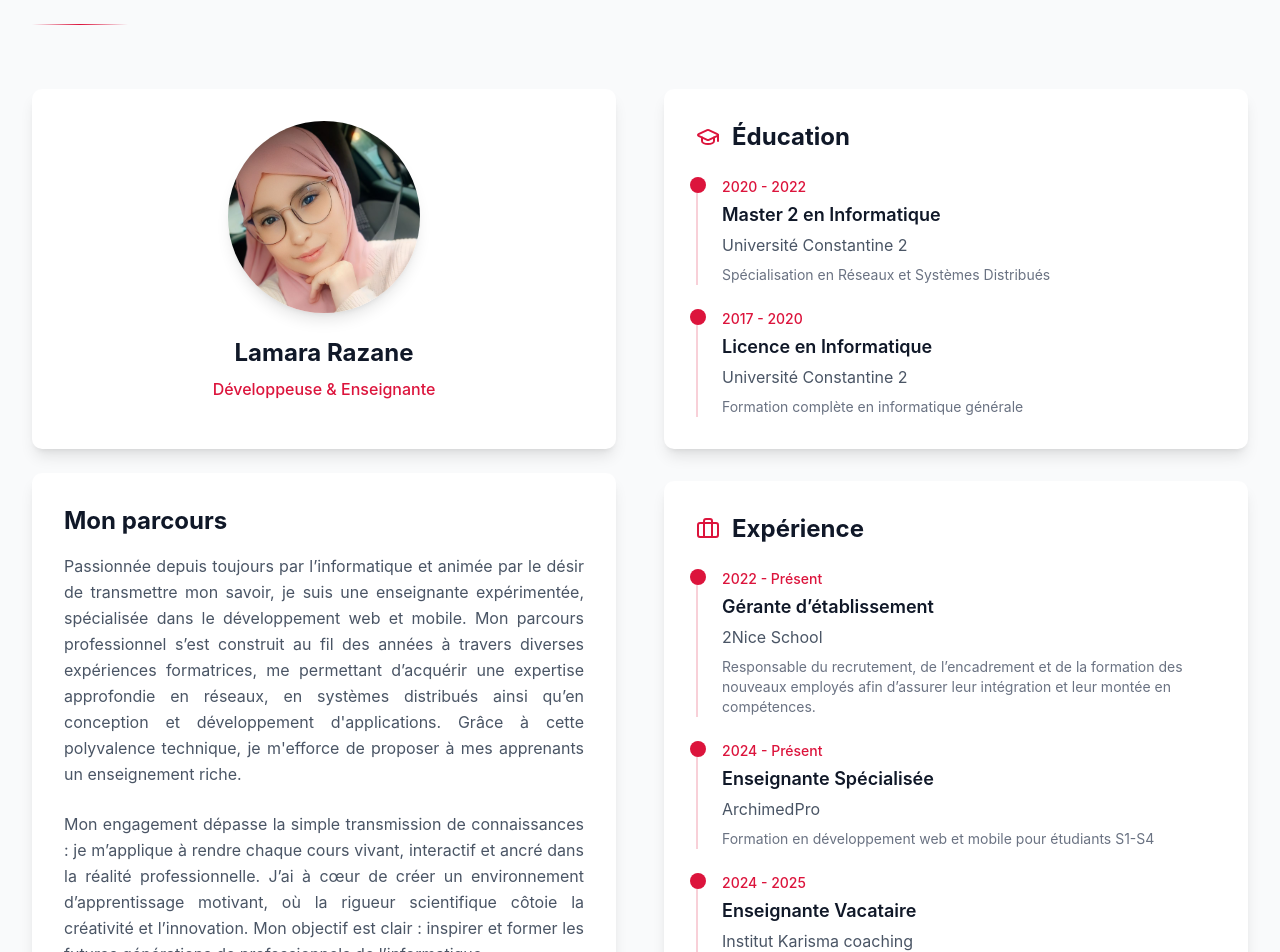
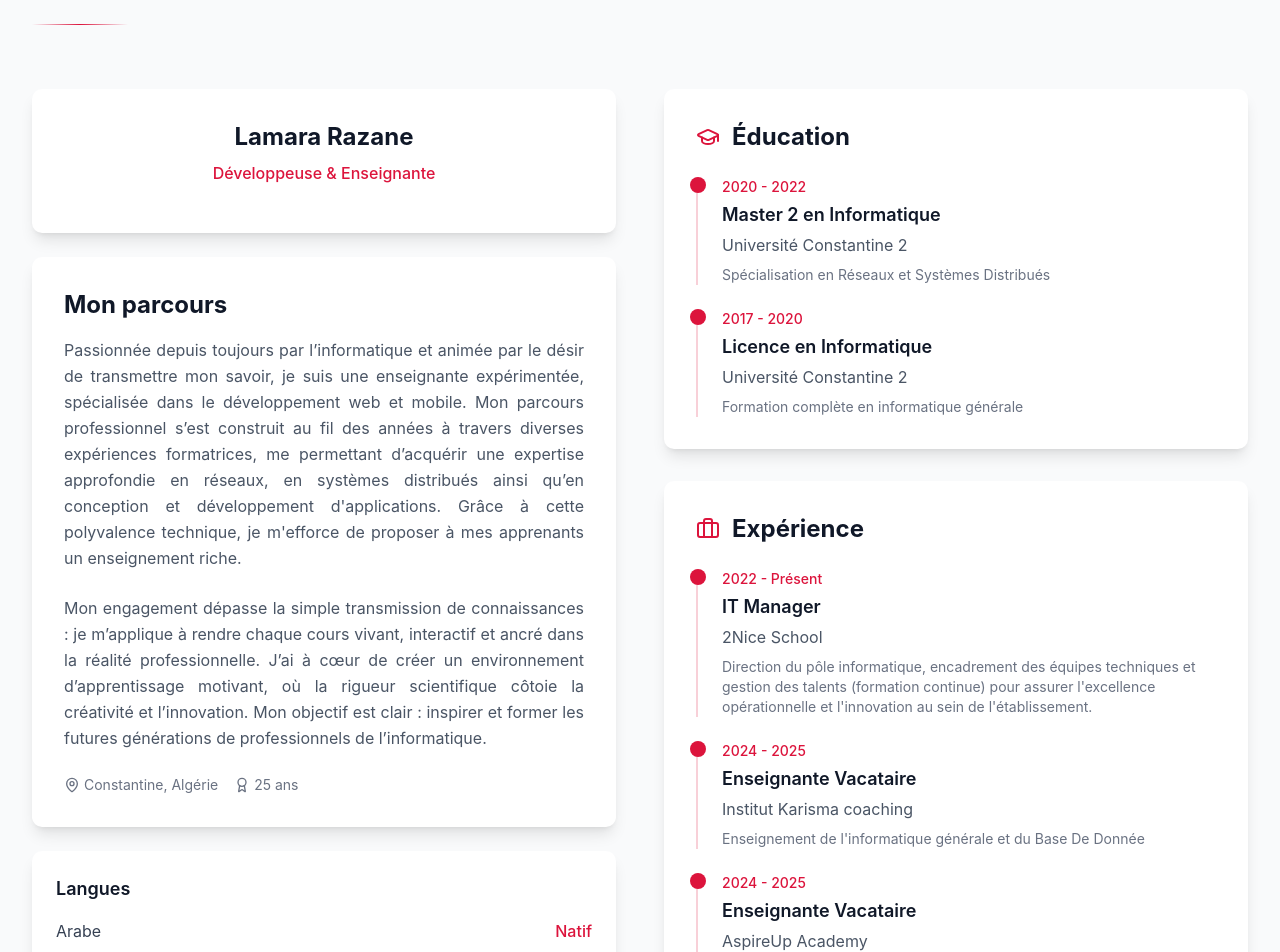
Before and after one commit to Razanelmr/portfolio-razane, a React (Vite) app: page / in a window 1280 px wide. Shown: the part 960-1912 px from the top of the page. Built offline with nearby package versions, Linux system fonts and the light colour scheme.

Commit message:
Mise à jour du code et des modifications

```diff
--- a/portfolio-razane/src/components/AboutSection.jsx
+++ b/portfolio-razane/src/components/AboutSection.jsx
@@ -62,7 +62,6 @@ const AboutSection = () => {
           {/* Présentation personnelle */}
           <div className="space-y-6">
             {/* Photo professionnelle */}
-            <div className="bg-white p-8 rounded-lg shadow-lg text-center">
             <h3 className="text-2xl font-bold text-gray-900 mb-2">Lamara Razane</h3>
             <p className="text-primary font-medium mb-4">Développeuse & Enseignante</p>
           </div>
@@ -151,7 +150,6 @@ const AboutSection = () => {
           </div>
         </div>
       </div>
-      </div>
     </section>
   );
 };
--- a/src/components/AboutSection.jsx
+++ b/src/components/AboutSection.jsx
@@ -1,5 +1,4 @@
 import { GraduationCap, Briefcase, Award, MapPin } from 'lucide-react';
-import profilePhoto from '@/assets/profile-photo.jpg'; // ✅ importer l’image correctement
 
 const AboutSection = () => {
   const education = [
@@ -18,18 +17,13 @@ const AboutSection = () => {
   ];
 
   const experience = [
+
     {
-      year: "2022 - Présent",
-      title: "Gérante d’établissement",
-      company: "2Nice School",
-      description: "Responsable du recrutement, de l’encadrement et de la formation des nouveaux employés afin d’assurer leur intégration et leur montée en compétences."
-    },
-    {
-      year: "2024 - Présent",
-      title: "Enseignante Spécialisée",
-      company: "ArchimedPro",
-      description: "Formation en développement web et mobile pour étudiants S1-S4"
-    },
+  year: "2022 - Présent",
+  title: "IT Manager",
+  company: "2Nice School",
+  description: "Direction du pôle informatique, encadrement des équipes techniques et gestion des talents (formation continue) pour assurer l'excellence opérationnelle et l'innovation au sein de l'établissement."
+},
     {
       year: "2024 - 2025",
       title: "Enseignante Vacataire",
@@ -63,13 +57,6 @@ const AboutSection = () => {
           <div className="space-y-6">
             {/* Photo professionnelle */}
             <div className="bg-white p-8 rounded-lg shadow-lg text-center">
-              <div className="w-48 h-48 mx-auto mb-6 rounded-full overflow-hidden shadow-lg">
-                <img
-                  src={profilePhoto} // ✅ le chemin est maintenant correct
-                  alt="Lamara Razane - Photo professionnelle"
-                  className="w-full h-full object-cover"
-                />
-              </div>
               <h3 className="text-2xl font-bold text-gray-900 mb-2">Lamara Razane</h3>
               <p className="text-primary font-medium mb-4">Développeuse & Enseignante</p>
             </div>
```
Also changed, not shown: portfolio-razane/src/assets/profile-photo.jpg (deleted), src/assets/profile-photo.jpg (deleted), 4 other files (tests, documents, lock files or other folders). Lines whose indentation alone changed are shown as unchanged.
